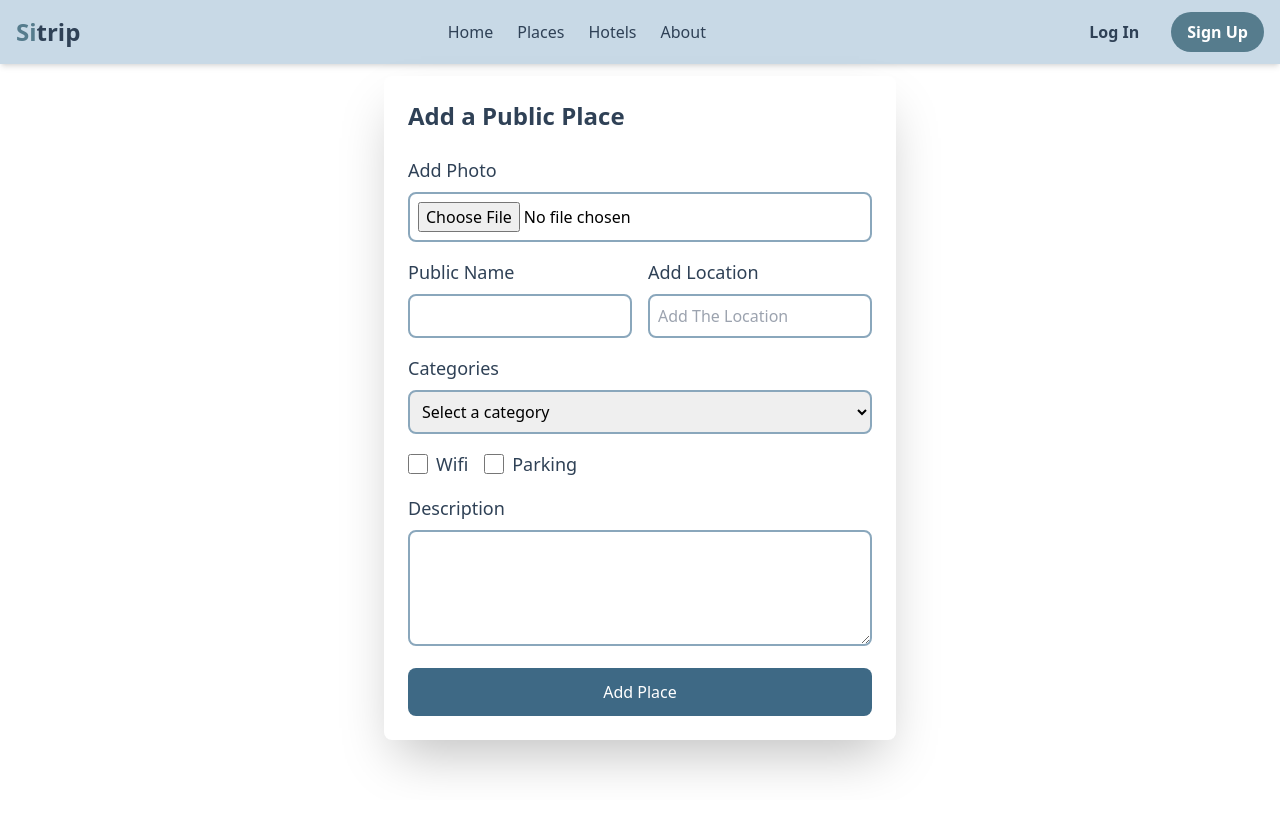
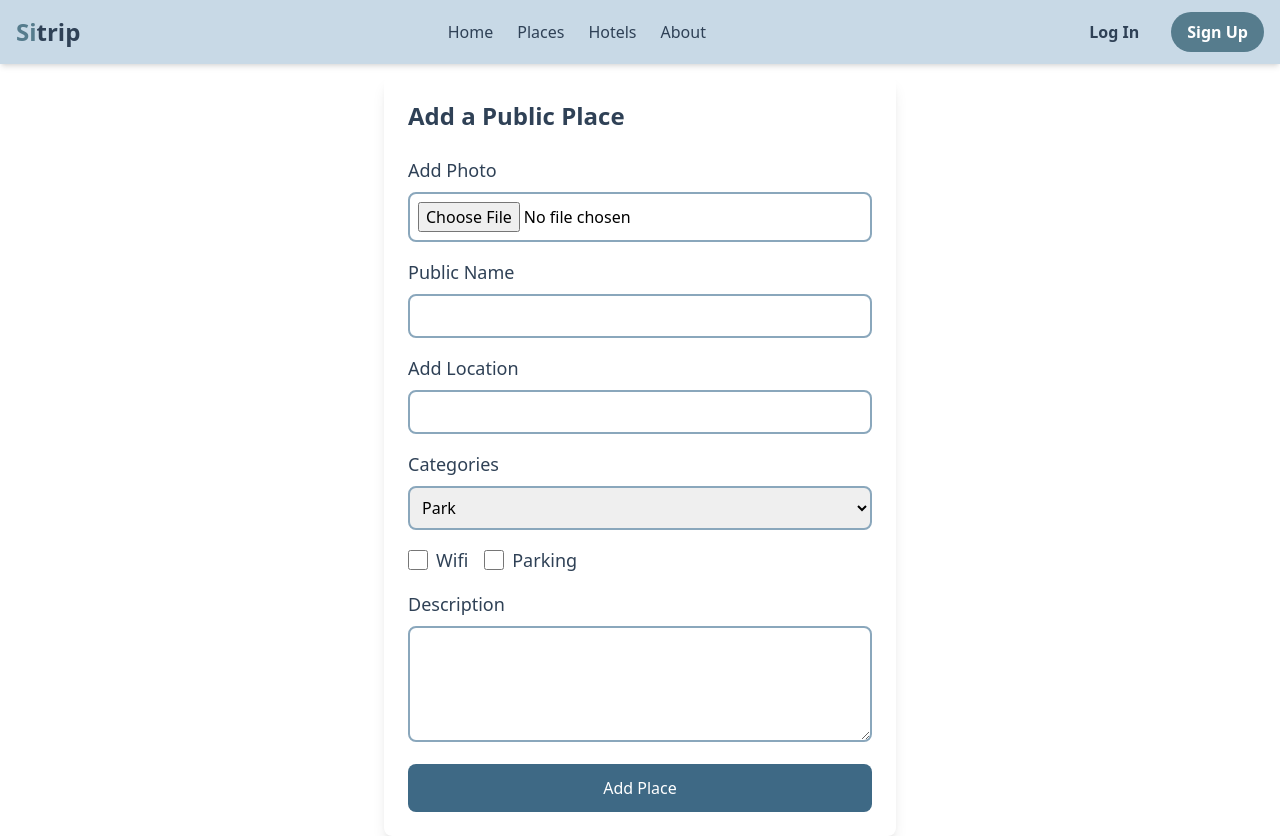
Before and after one commit to mjkhader/SITRIPROJECT, a Vue app: page /addPublicPlaces in a window 1280 px wide. Before the commit the page ends 800 px from the top, so only its background shows below. Built offline with nearby package versions, Linux system fonts and the light colour scheme; the HTML template or start-up script is replaced by a standard one.

Commit message:
contact page done & Add public place is done &TODO Styling

```diff
--- a/src/views/places/AddPublicPlace.vue
+++ b/src/views/places/AddPublicPlace.vue
@@ -1,113 +1,79 @@
 <template>
-  <div class="bg-white shadow-2xl mx-auto mt-3 p-6 rounded-lg max-w-lg">
-    <h2 class="mb-6 font-bold text-navy text-2xl">Add a Public Place</h2>
-    <form id="placeForm" class="space-y-4">
+  <div class="max-w-lg mx-auto bg-white p-6 rounded-lg shadow-lg mt-3">
+    <h2 class="text-2xl font-bold text-navy mb-6">Add a Public Place</h2>
+
+    <form @submit.prevent="submitPlace" class="space-y-4">
       <!-- Add Photo -->
       <div>
-        <label for="photo" class="block mb-2 font-medium text-navy text-lg"
-          >Add Photo</label
-        >
+        <label class="block text-lg text-navy font-medium mb-2">Add Photo</label>
         <input
           type="file"
-          id="photo"
-          name="photo"
           accept="image/*"
-          class="p-2 border-2 border-pewter-blue rounded-lg focus:outline-none focus:ring-2 focus:ring-teal-blue w-full"
+          class="w-full p-2 border-2 border-pewter-blue rounded-lg"
+          @change="handleImageUpload"
+        />
+
+        <!-- Image Preview -->
+        <div v-if="image">
+          <img :src="image" alt="Uploaded Image" class="mt-4 w-full h-auto rounded-md shadow-sm"/>
+        </div>
+      </div>
+
+      <!-- Public Name -->
+      <div>
+        <label class="block text-lg text-navy font-medium mb-2">Public Name</label>
+        <input
+          type="text"
+          v-model="name"
+          required
+          class="w-full p-2 border-2 border-pewter-blue rounded-lg"
         />
       </div>
 
-      <!-- Public Name & Location -->
-      <div class="flex space-x-4">
-        <div class="w-1/2">
-          <label for="name" class="block mb-2 font-medium text-navy text-lg"
-            >Public Name</label
-          >
-          <input
-            type="text"
-            id="name"
-            name="name"
-            required
-            class="p-2 border-2 border-pewter-blue rounded-lg focus:outline-none focus:ring-2 focus:ring-teal-blue w-full"
-          />
-        </div>
-
-        <div class="w-1/2">
-          <label for="location" class="block mb-2 font-medium text-navy text-lg"
-            >Add Location</label
-          >
-          <input
-            type="text"
-            id="location"
-            name="location"
-            placeholder="Add The Location"
-            required
-            class="p-2 border-2 border-pewter-blue rounded-lg focus:outline-none focus:ring-2 focus:ring-teal-blue w-full"
-          />
-        </div>
+      <!-- Location -->
+      <div>
+        <label class="block text-lg text-navy font-medium mb-2">Add Location</label>
+        <input
+          type="text"
+          v-model="location"
+          required
+          class="w-full p-2 border-2 border-pewter-blue rounded-lg"
+        />
       </div>
 
       <!-- Category -->
       <div>
-        <label for="category" class="block mb-2 font-medium text-navy text-lg"
-          >Categories</label
-        >
-        <select
-          id="category"
-          name="category"
-          class="p-2 border-2 border-pewter-blue rounded-lg focus:outline-none focus:ring-2 focus:ring-teal-blue w-full"
-        >
-          <option value="" disabled selected >Select a category</option>
+        <label class="block text-lg text-navy font-medium mb-2">Categories</label>
+        <select v-model="categories" class="w-full p-2 border-2 border-pewter-blue rounded-lg">
           <option value="park">Park</option>
           <option value="restaurant">Restaurant</option>
           <option value="museum">Museum</option>
         </select>
       </div>
 
-      <!-- Availability -->
+      <!-- Services -->
       <div class="flex items-center space-x-4">
         <div class="flex items-center space-x-2">
-          <input
-            type="checkbox"
-            id="wifi"
-            name="services"
-            value="wifi"
-            class="border-2 border-pewter-blue rounded-md focus:ring-teal-blue w-5 h-5 text-teal-blue"
-          />
-          <label for="wifi" class="text-navy text-lg">Wifi</label>
+          <input type="checkbox" id="wifi" value="wifi" v-model="services" class="h-5 w-5" />
+          <label for="wifi" class="text-lg text-navy">Wifi</label>
         </div>
         <div class="flex items-center space-x-2">
-          <input
-            type="checkbox"
-            id="parking"
-            name="services"
-            value="parking"
-            class="border-2 border-pewter-blue rounded-md focus:ring-teal-blue w-5 h-5 text-teal-blue"
-          />
-          <label for="parking" class="text-navy text-lg">Parking</label>
+          <input type="checkbox" id="parking" value="parking" v-model="services" class="h-5 w-5" />
+          <label for="parking" class="text-lg text-navy">Parking</label>
         </div>
       </div>
 
       <!-- Description -->
       <div>
-        <label
-          for="description"
-          class="block mb-2 font-medium text-navy text-lg"
-          >Description</label
-        >
-        <textarea
-          id="description"
-          name="description"
-          rows="4"
-          class="p-2 border-2 border-pewter-blue rounded-lg focus:outline-none focus:ring-2 focus:ring-teal-blue w-full"
-        ></textarea>
+        <label class="block text-lg text-navy font-medium mb-2">Description</label>
+        <textarea v-model="description" rows="4" class="w-full p-2 border-2 border-pewter-blue rounded-lg"></textarea>
       </div>
 
       <!-- Submit Button -->
       <div>
         <button
           type="submit"
-          class="bg-teal-blue hover:bg-teal-blue/90 p-3 rounded-lg focus:outline-none focus:ring-2 focus:ring-teal-blue w-full text-white"
-        >
+          class="w-full bg-teal-blue text-white p-3 rounded-lg hover:bg-teal transition">
           Add Place
         </button>
       </div>
@@ -116,11 +82,65 @@
 </template>
 
 <script>
-export default {};
+import { usePlaceStore } from "@/stores/publicPlaceStore";
+import { ref } from "vue";
+import { useRouter } from "vue-router";
+
+export default {
+  setup() {
+    const placeStore = usePlaceStore();
+    const router = useRouter();
+
+    // Form data
+    const name = ref("");
+    const image = ref("");
+    const location = ref("");
+    const categories = ref("park");
+    const services = ref([]);
+    const description = ref("");
+
+    // Handle image upload
+    const handleImageUpload = (event) => {
+      const file = event.target.files[0];
+      if (file) {
+        image.value = URL.createObjectURL(file);  // Store the image URL for preview
+      }
+    };
+
+    // Submit form and add to Pinia
+    const submitPlace = () => {
+      placeStore.addPlace({
+        image: image.value,
+        name: name.value,
+        location: location.value,
+        categories: categories.value,
+        services: services.value,
+        description: description.value,
+      });
+
+      // Navigate to another route after submission
+      router.push("/places");
+
+      // Clear form after submission
+      name.value = "";
+      image.value = "";
+      location.value = "";
+      categories.value = "park";
+      services.value = [];
+      description.value = "";
+    };
+
+    return {
+      name,
+      image,
+      location,
+      categories,
+      services,
+      description,
+      handleImageUpload,
+      submitPlace,
+    };
+
+  },
+};
 </script>
-
-<style scoped>
-body {
-  background-color: lightgray;
-}
-</style>
--- a/src/views/places/PlacesContact.vue
+++ b/src/views/places/PlacesContact.vue
@@ -1,3 +1,37 @@
 <template>
-    CONTACT
+  <div class="max-w-lg mx-auto bg-white p-6 rounded-lg shadow-lg mt-6">
+    <h2 class="text-2xl font-bold text-center text-gray-800 mb-6">Contact Us</h2>
+
+    <form class="space-y-4">
+      <!-- Email Field -->
+      <div>
+        <label for="email" class="block text-lg font-medium text-gray-700 mb-2">Your E-mail</label>
+        <input
+          type="email"
+          id="email"
+          placeholder="Enter your email"
+          class="w-full p-3 border border-gray-300 rounded-lg shadow-sm focus:ring-2 focus:ring-blue-400 focus:border-blue-400 transition"
+        />
+      </div>
+
+      <!-- Message Field -->
+      <div>
+        <label for="message" class="block text-lg font-medium text-gray-700 mb-2">Message</label>
+        <textarea
+          id="message"
+          rows="5"
+          placeholder="Write your message here..."
+          class="w-full p-3 border border-gray-300 rounded-lg shadow-sm focus:ring-2 focus:ring-blue-400 focus:border-blue-400 transition"
+        ></textarea>
+      </div>
+
+      <!-- Submit Button -->
+      <div class="flex justify-center">
+        <base-button
+          class="w-full bg-teal-blue text-white p-3 rounded-lg hover:bg-teal transition">
+          Send Message
+        </base-button>
+      </div>
+    </form>
+  </div>
 </template>
```
